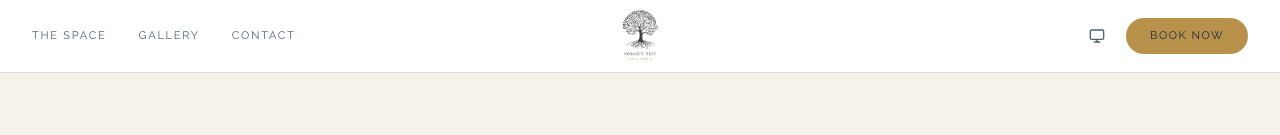
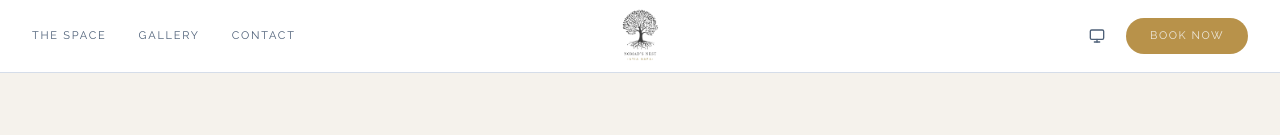
Before and after one commit to cmin764/nomads-nest, a Next.js app: page / in a window 1280 px wide. Shown: the top 135 px of the page. Built offline with nearby package versions, Linux system fonts and the light colour scheme.

Commit message:
Button: restore the original gold variant (cream text, gold-dk hover)

```diff
--- a/src/components/ui/button.tsx
+++ b/src/components/ui/button.tsx
@@ -16,7 +16,7 @@ const buttonVariants = cva(
         ghost: "rounded-md hover:bg-accent hover:text-accent-foreground",
         link: "text-primary underline-offset-4 hover:underline",
         // Pill - gold fill: primary CTAs (Book Now, Reserve)
-        gold: "rounded-full bg-[var(--gold)] text-[var(--navy)] border-0 uppercase tracking-[.14em] text-[11px] font-normal hover:brightness-110 hover:scale-[1.02] active:scale-100",
+        gold: "rounded-full bg-[var(--gold)] text-[var(--cream)] border-0 uppercase tracking-[.14em] text-[11px] font-normal hover:bg-[var(--gold-dk)] hover:scale-[1.02] active:scale-100",
         // Pill - navy outline: secondary CTAs (View Gallery, Get Directions)
         // Dark mode overrides applied via .btn-navy CSS class in globals.css
         navy: "btn-navy rounded-full bg-transparent border border-[var(--navy-mid)] text-[var(--navy-mid)] uppercase tracking-[.14em] text-[11px] font-normal hover:bg-[var(--navy-mid)] hover:text-[var(--cream)]",
```
